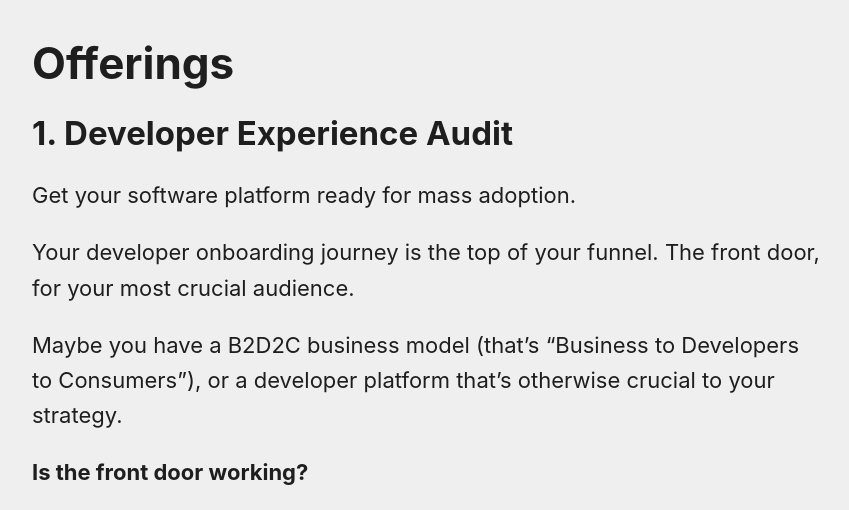
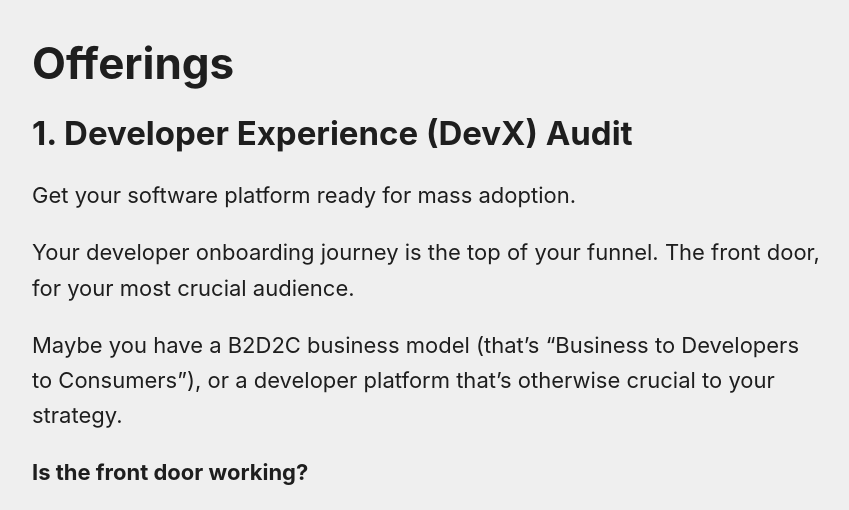
Before and after one commit to AhaLabs/ahalabs.github.io, an Astro site: page /offerings in a window 1280 px wide. Shown: the part 210-720 px from the top of the page, without its empty margins (212-1061 px from the left). Built offline with nearby package versions, Linux system fonts and the light colour scheme; Astro itself is replaced by a stand-in of ours.

Commit message:
explain DevX acronym

```diff
--- a/src/pages/offerings.md
+++ b/src/pages/offerings.md
@@ -4,7 +4,7 @@ title: Offerings
 description: What Aha Labs can do for your software platform, blockchain project, or financial institution
 ---
 
-## 1. Developer Experience Audit
+## 1. Developer Experience (DevX) Audit
 
 Get your software platform ready for mass adoption.
 
```
